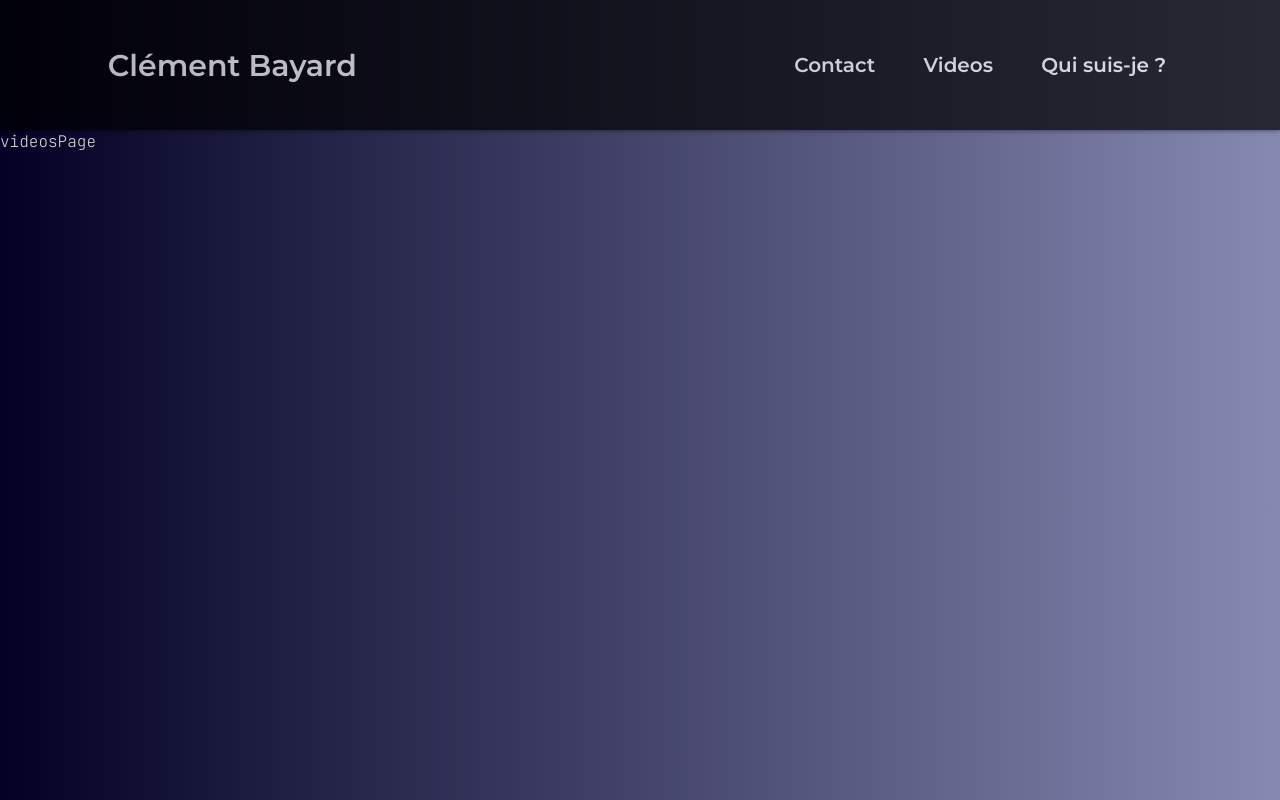
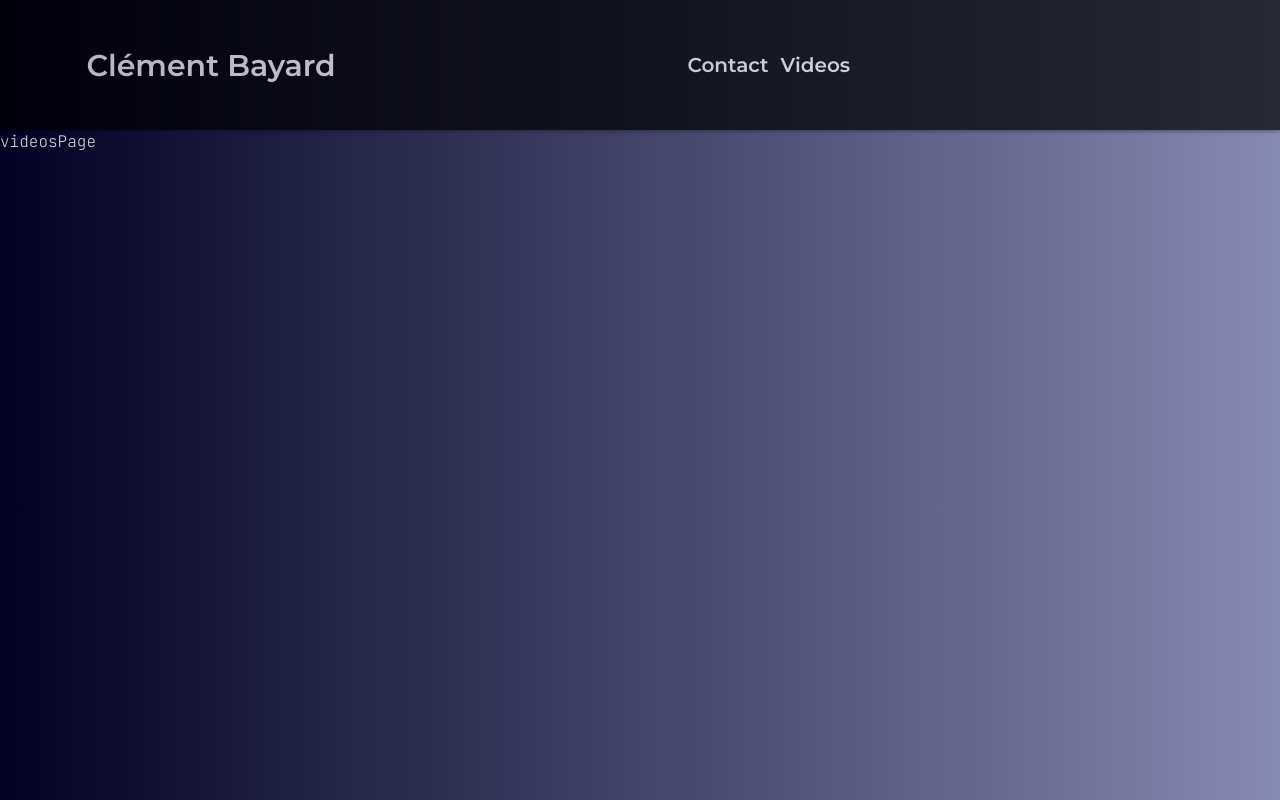
Before and after one commit to MaxFmr/clement-bayard-photographie, a Next.js app: page /videos in a window 1280 px wide. Built offline with nearby package versions, Linux system fonts and the light colour scheme; a web font is replaced by a local one.

Commit message:
portraits page

```diff
--- a/components/Header/header.style.ts
+++ b/components/Header/header.style.ts
@@ -23,9 +23,8 @@ const StyledHeader = styled.header`
     }
   }
   .buttons {
-    width: 30%;
+    width: 40%;
     display: flex;
-    justify-content: space-between;
     font-size: 20px;
     @media (max-width: 700px) {
       font-size: 14px;
--- a/components/Header/index.tsx
+++ b/components/Header/index.tsx
@@ -11,7 +11,7 @@ const Header = (): JSX.Element => {
       <div className='buttons'>
         <button onClick={() => router.push('/contact')}>Contact</button>
         <button onClick={() => router.push('/videos')}>Videos</button>
-        <button onClick={() => router.push('/infos')}>Qui suis-je ?</button>
+        {/* <button onClick={() => router.push('/infos')}>Qui suis-je ?</button> */}
         {/* <button onClick={() => router.push('/blog')}>Blog</button> */}
       </div>
     </StyledHeader>
```
